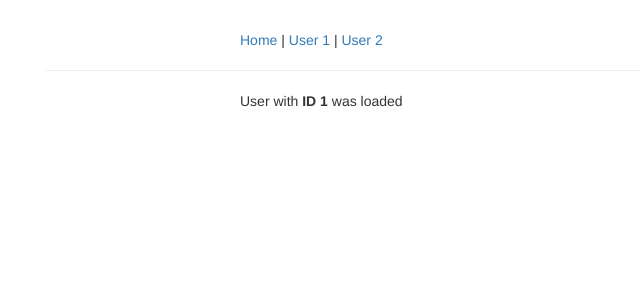
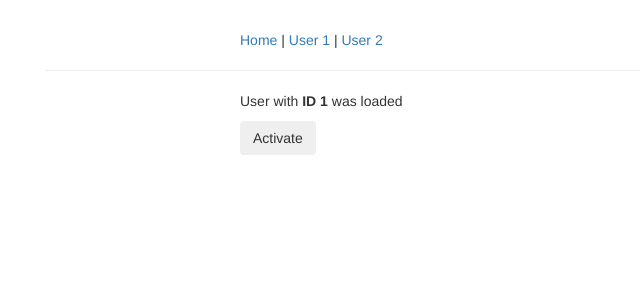
Before and after one commit to BeataJ/observable, an Angular app: page /user/1 in a window 1280 px wide. Shown: the top 300 px of the page, without its empty margins (25-665 px from the left). Built offline with nearby package versions, Linux system fonts and the light colour scheme.

Commit message:
add button to user comp

```diff
--- a/src/app/user/user.component.html
+++ b/src/app/user/user.component.html
@@ -1 +1,2 @@
 <p>User with <strong>ID {{ id }}</strong> was loaded</p>
+<button class="btn btn-primart">Activate</button>
```
